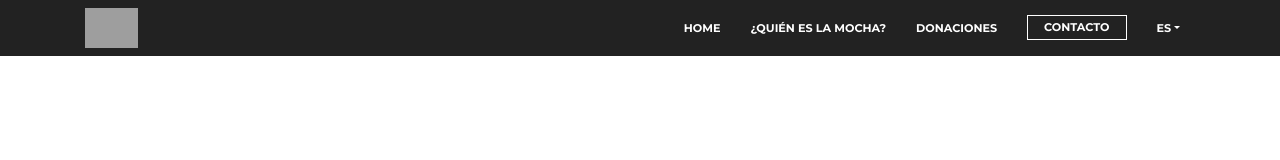
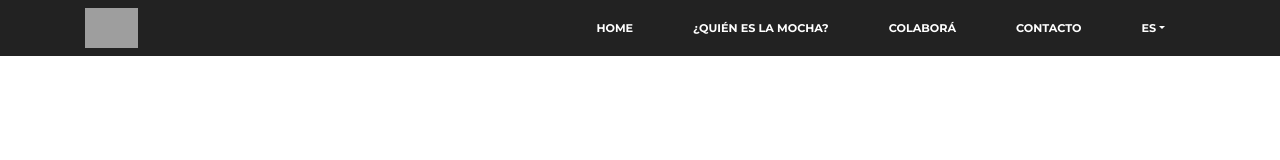
Before and after one commit to nayracoop/mochacelis, a Vue app: page /mochacelis/ in a window 1280 px wide. Shown: the top 160 px of the page. Built offline with nearby package versions, Linux system fonts and the light colour scheme; grey boxes are pictures that could not be loaded.

Commit message:
+styling on header and donations + prod

```diff
--- a/assets/scss/main.scss
+++ b/assets/scss/main.scss
@@ -55,9 +55,9 @@ i {
     margin-top: 70px;
     h2 {
         .initial {
-            width: 1em;
-            height: 1em;
-            padding: 0 .2em;
+            width: 0.9em;
+            height: 0.9em;
+            padding: 0 .1em;
         }
     }
 }
@@ -165,7 +165,7 @@ header {
         padding: 0;
 
         li.nav-item {
-            margin: 0 15px;
+            margin: 0 30px;
             font-size: .7em;
             &.cta-item {
                 color: white;
@@ -359,12 +359,16 @@ header {
     .donation-type {
         padding-bottom: 10px;
         .donate-button {
-            width: 80%;
+            font-size: 1em;
+            width: 90%;
             margin: 10px auto;
             border:none;
             &:hover {
                 opacity: 85%;
             }
+        }
+        em {
+            font-style: italic;
         }
 
     }
--- a/src/components/Donations.vue
+++ b/src/components/Donations.vue
@@ -11,7 +11,7 @@
       </b-row>
       <b-row>
         <b-col class="col-12 col-md-4">
-          <div class="donation-type">
+          <div class="donation-type mb-5">
             <h4>Dentro de Argentina</h4>
             <p><em>via MercadoPago</em></p>
             <b-button class="donate-button b-green">{{ $t('donations.donateOnce') }}</b-button>
--- a/src/components/Header.vue
+++ b/src/components/Header.vue
@@ -55,7 +55,6 @@
                 <b-nav-item
                   href="#footer"
                   :class="{ active: highlight === 'contact'}"
-                  class="cta-item"
                 >
                   {{ $t('Contact us') }}
                 </b-nav-item>
--- a/src/translations/en.json
+++ b/src/translations/en.json
@@ -42,7 +42,7 @@
         ]
     },
     "donations": {
-        "title": "Donations",
+        "title": "Donate",
         "content": [
             "La cuarentena obligatoria deja a una gran cantidad de compañerxs travestis-trans en una situación de inminente riesgo y si bien el despliegue de asistencia por parte del Estado nacional existe, no está llegando a la población travestis-trans, y por eso nos estamos haciendo cargo.",
             "A través de un sistema que armamos en los primeros dos días de confinamiento, estamos respondiendo a las necesidades de la población trans más vulnerable. Documentamos el funcionamiento del sistema que ya atiende otras necesidades (médicas, de contención psicológica y emocional, etc.). El mecanismo es: Una coordinadora releva la situación de cada compañerx y la anota en un mapa, donde también se anotan lxs voluntarixs, para poder hacer un “match” geográfico. Con ello, se pone en contacto a ambas partes. Lxs voluntarixs nos ayudan a hacer el seguimiento a su(s) compañerx(s), conociendo sus necesidades a futuro de comida, medicamentos, etc.",
--- a/src/translations/es.json
+++ b/src/translations/es.json
@@ -42,7 +42,7 @@
         ]
     },
     "donations": {
-        "title": "Donaciones",
+        "title": "Colaborá",
         "content": [
             "La cuarentena obligatoria deja a una gran cantidad de compañerxs travestis-trans en una situación de inminente riesgo y si bien el despliegue de asistencia por parte del Estado nacional existe, no está llegando a la población travestis-trans, y por eso nos estamos haciendo cargo.",
             "A través de un sistema que armamos en los primeros dos días de confinamiento, estamos respondiendo a las necesidades de la población trans más vulnerable. Documentamos el funcionamiento del sistema que ya atiende otras necesidades (médicas, de contención psicológica y emocional, etc.). El mecanismo es: Una coordinadora releva la situación de cada compañerx y la anota en un mapa, donde también se anotan lxs voluntarixs, para poder hacer un “match” geográfico. Con ello, se pone en contacto a ambas partes. Lxs voluntarixs nos ayudan a hacer el seguimiento a su(s) compañerx(s), conociendo sus necesidades a futuro de comida, medicamentos, etc.",
@@ -63,7 +63,7 @@
     },
     "Open": "Abrir",
     "About Mocha Celis": "¿Quién es la Mocha?",
-    "Donations": "Donaciones",
+    "Donations": "Colaborá",
     "Case studies": "Casos de éxito",
     "Contact us": "Contacto",
     "This field is required": "Este campo es requerido",
```
Also changed, not shown: 4 other files (tests, documents, lock files or other folders).
